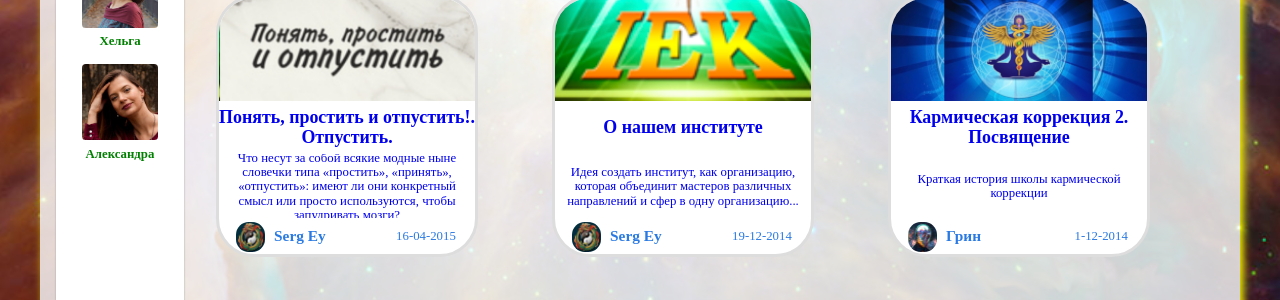
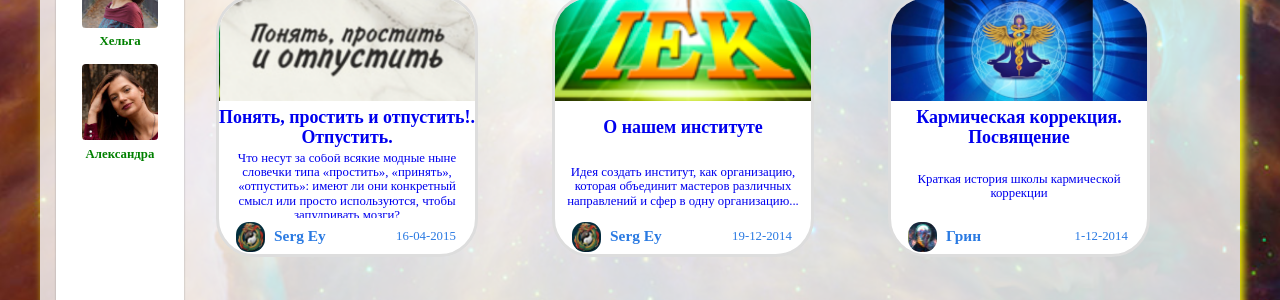
Before and after one commit to energycorr/energycorr.github.io, a Jekyll site: the page built from pages/ru/masters.html, in a window 1280 px wide. Shown: the part 522-822 px from the top of the page. Built offline with Jekyll 4.4.1, drawn with Linux system fonts in a browser that asks for light colours.

Commit message:
Информация обо мне

```diff
--- a/_posts/green/2014-12-01-carma-correction-2.md
+++ b/_posts/green/2014-12-01-carma-correction-2.md
@@ -1,6 +1,6 @@
 ---
 layout: post
-title:  "Кармическая коррекция 2. Посвящение"
+title:  "Кармическая коррекция. Посвящение"
 excerpt: "Краткая история школы кармической коррекции"
 image: "/resources/green/energohillerstvo.png"
 lang: "ru"
@@ -10,7 +10,7 @@ tags: ["кармокоррекция"]
 author: green
 ---
 
-# КАРМИЧЕСКАЯ КОРРЕКЦИЯ 2. ПОСВЯЩЕНИЕ.
+# КАРМИЧЕСКАЯ КОРРЕКЦИЯ. ПОСВЯЩЕНИЕ.
 
 <img style="float: right" src="/resources/green/zuenkov.jpg" alt="Zuenkov Logo">
 <small>Статья взята с сайта основателя школы Зуенкова Е.Н.  http://zuenkov.com/ </small>
```
Also changed, not shown: other parts of _posts/green/2014-12-01-carma-correction-2.md (+1 -1 lines), _posts/green/2024-03-13-uslugi.md (+18 -3 lines), 1 other file.
